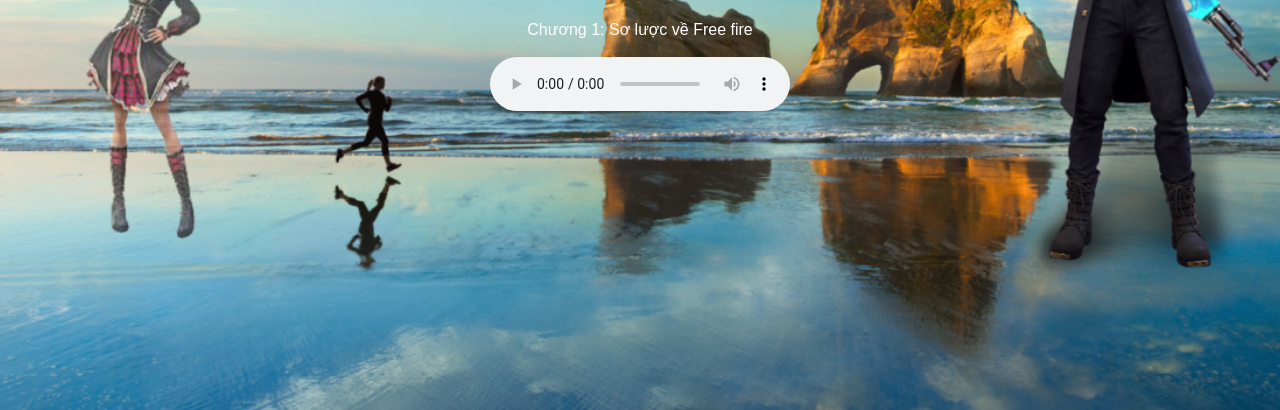
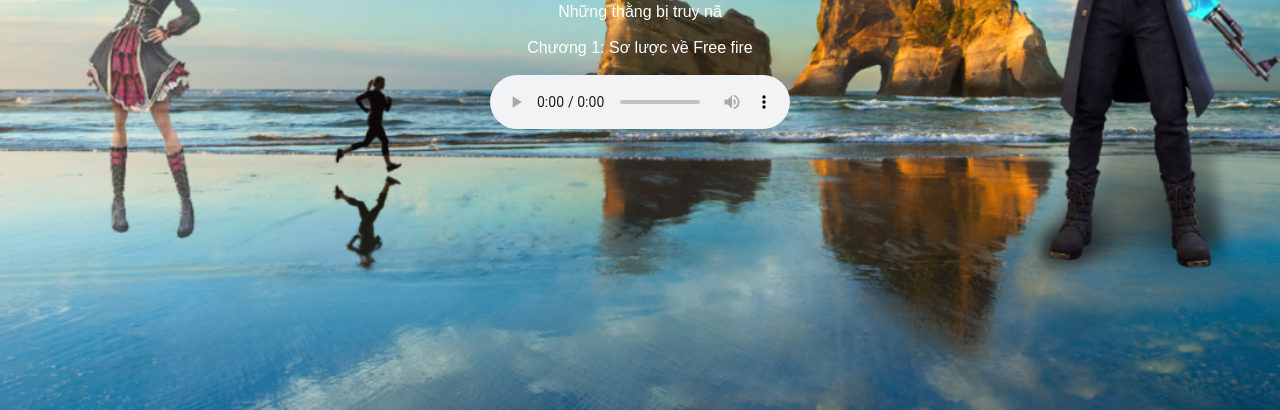
Before and after one commit to earthen-r4x/earthen-r4x.github.io, a plain HTML site: page index.html in a window 1280 px wide. Shown: the part 390-800 px from the top of the page. Drawn offline with Linux system fonts and the light colour scheme.

Commit message:
Update index.html
Add wanted criminals peoples

```diff
--- a/index.html
+++ b/index.html
@@ -23,6 +23,8 @@
         <div class="content">
             <h1>Get your <em style="color: red;">ass</em> ready</h1>
             <br>
+<br>
+<p><a href="truyna.html" target="_blank">Những thằng bị truy nã</a></p>
             <br>
             <p><a href="chapter1.html" target="_blank">Chương 1: Sơ lược về Free fire</a></p>
             <br>
```
